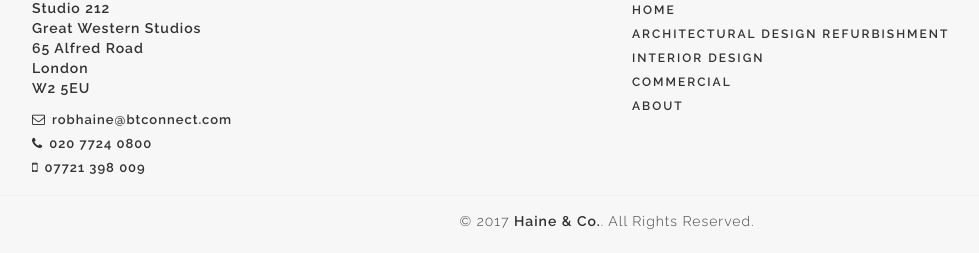
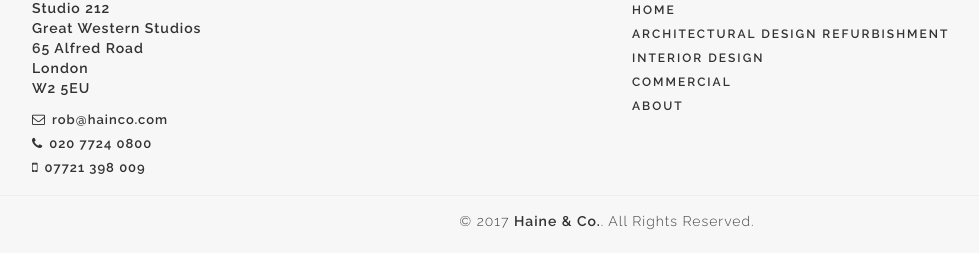
Before and after one commit to aeonach/haine, a Jekyll site: the page built from commercial.html, in a window 1280 px wide. Shown: the part 1292-1545 px from the top of the page, without its empty margins (33-1012 px from the left). Built offline with Jekyll 4.4.1, drawn with Linux system fonts in a browser that asks for light colours.

Commit message:
changes to footer include

```diff
--- a/_includes/footer.html
+++ b/_includes/footer.html
@@ -12,7 +12,7 @@
                         W2 5EU
                         </p>
                         <ul class="link-small">
-                            <li><a href="mailto:robhaine@btconnect.com"><i class="fa fa-envelope-o left"></i>robhaine@btconnect.com</a></li>
+                            <li><a href="mailto:rob@hainco.com"><i class="fa fa-envelope-o left"></i>rob@hainco.com</a></li>
                             <li><a><i class="fa fa-phone left"></i>020 7724 0800</a></li>
                             <li><a><i class="fa fa-mobile left"></i>07721 398 009</a></li>
                         </ul>
```
